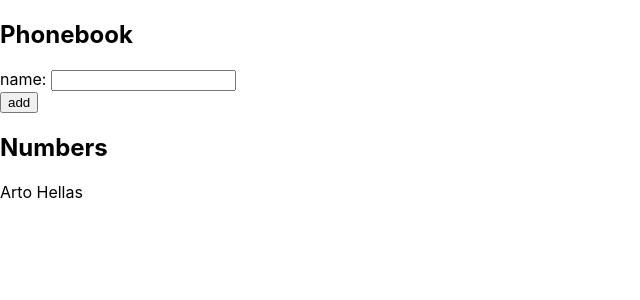
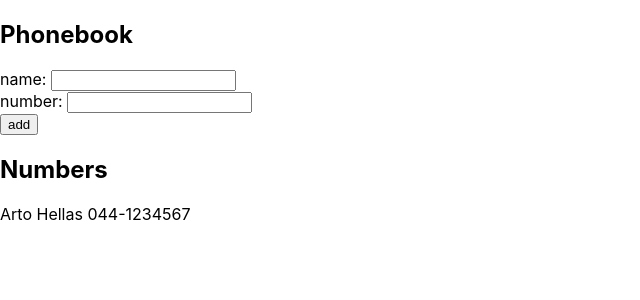
Before and after one commit to Allupelaaja/Osa2-Puhelinluettelo, a React (Create React App) app: page / in a window 1280 px wide. Shown: the top 300 px of the page, without its empty margins (0-640 px from the left). Built offline with nearby package versions, Linux system fonts and the light colour scheme.

Commit message:
2.8 tehty

```diff
--- a/src/App.js
+++ b/src/App.js
@@ -2,20 +2,23 @@
 
 const App = () => {
   const [ persons, setPersons] = useState([
-    { name: 'Arto Hellas' }
+    { name: 'Arto Hellas', number: '044-1234567'}
   ])
   const [ newName, setNewName ] = useState('')
+  const [ newNumber, setNewNumber ] = useState('')
 
-  const addName = (event) => {
+  const addItem = (event) => {
     event.preventDefault()
     if (persons.some(item => item.name === newName)) {
       alert(`${newName} is already added to phonebook`)
     } else {
       const nameObject = {
-        name: newName
+        name: newName,
+        number: newNumber
       }
       setPersons(persons.concat(nameObject))
       setNewName('')
+      setNewNumber('')
     }
   }
 
@@ -24,15 +27,26 @@
     setNewName(event.target.value)
   }
 
+  const handleNumberChange = (event) => {
+    setNewNumber(event.target.value)
+  }
+
   return (
     <div>
       <h2>Phonebook</h2>
-      <form onSubmit={addName}>
+      <form onSubmit={addItem}>
         <div>
           name: <input
           value={newName}
           onChange={handleNameChange}
-        />
+          />
+        </div>
+        <div>
+          number: <input
+          value={newNumber}
+          onChange={handleNumberChange}
+          type="tel"
+          />
         </div>
         <div>
           <button type="submit"
@@ -41,7 +55,7 @@
       </form>
       <h2>Numbers</h2>
       {persons.map(person =>
-        <p key={person.name}>{person.name}</p>)}
+        <p key={person.name}>{person.name} {person.number}</p>)}
     </div>
   )
 
```
